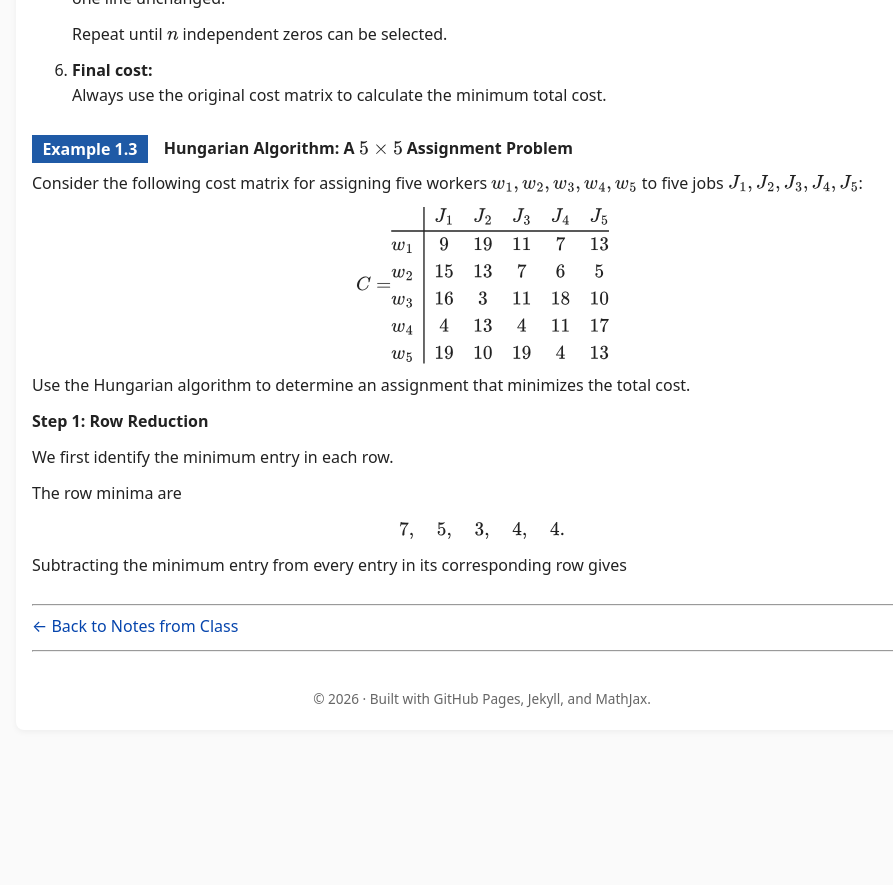
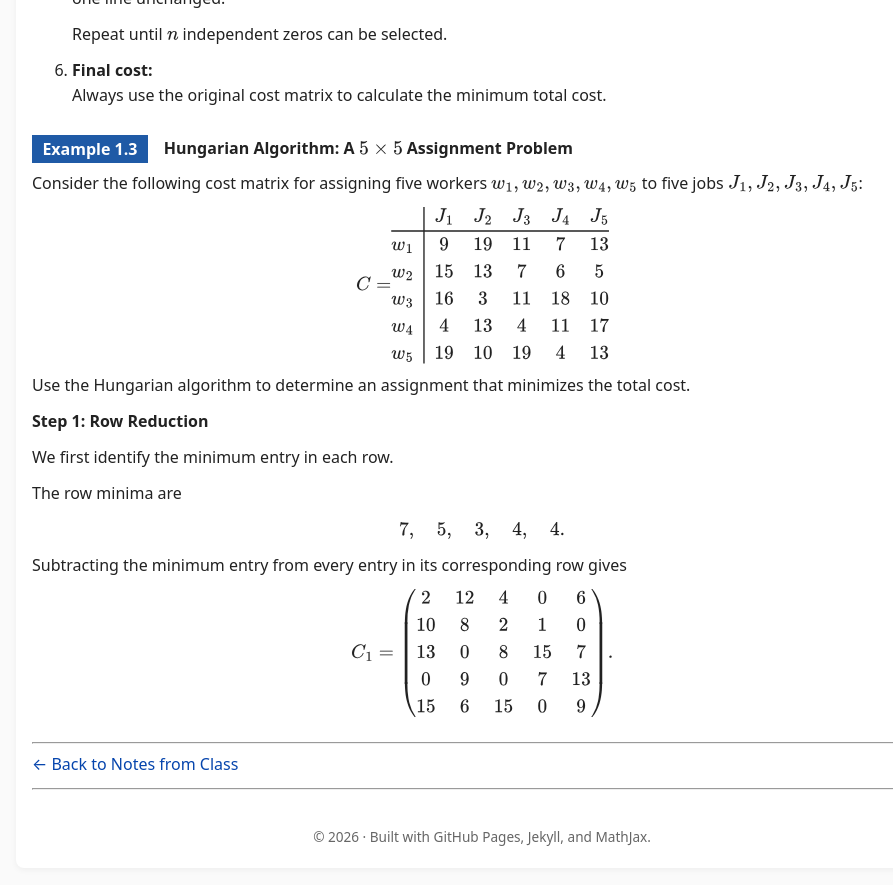
Before and after one commit to SaleemKamaludin/SaleemKamaludin.github.io, a Jekyll site: the page built from courses/math-2276/notes-from-class/supplementary-lecture-6/index.md, in a window 1280 px wide and 900 px high, scrolled down 6670 px. Shown: the top 885 px of the window, without its empty margins (158-1051 px from the left). Built offline with Jekyll 4.4.1, drawn with Linux system fonts in a browser that asks for light colours; before the commit the page ends 7432 px from its top, so only the background shows below that.

Commit message:
Add row-reduced matrix C1 to Example 1.3

```diff
--- a/courses/math-2276/notes-from-class/supplementary-lecture-6/index.md
+++ b/courses/math-2276/notes-from-class/supplementary-lecture-6/index.md
@@ -1072,6 +1072,25 @@ w_5 & 19 & 10 & 19 & 4 & 13
       </p>
 
     </div>
+
+    <div id="example-hungarian-five-by-five-step-1-row-reduced-matrix-c1">
+
+      <div class="display-math">
+
+\[
+C_1=
+\begin{pmatrix}
+2 & 12 & 4 & 0 & 6\\
+10 & 8 & 2 & 1 & 0\\
+13 & 0 & 8 & 15 & 7\\
+0 & 9 & 0 & 7 & 13\\
+15 & 6 & 15 & 0 & 9
+\end{pmatrix}.
+\]
+
+      </div>
+
+    </div>
 </div>
 </div>
 
```
